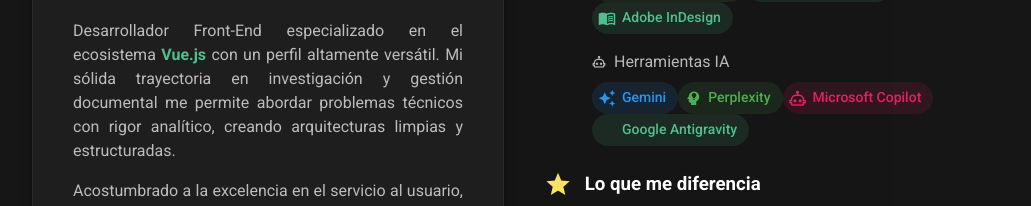
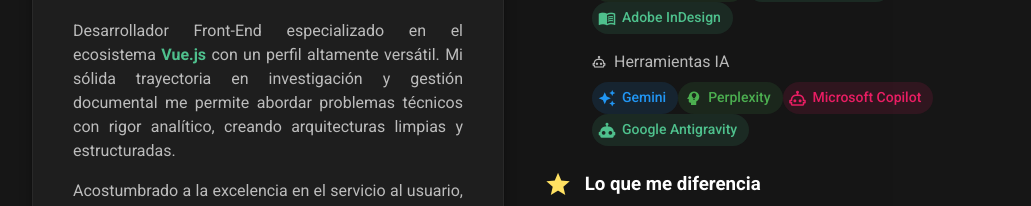
Before and after one commit to jltamayocabello-droid/mi-portafolio-vuetify, a Vue app: page / in a window 1280 px wide. Shown: the part 1536-1742 px from the top of the page, without its empty margins (124-1155 px from the left). Built offline with nearby package versions, Linux system fonts and the light colour scheme.

Commit message:
Se cambia logo de Google Antigravity

```diff
--- a/src/pages/HomePage.vue
+++ b/src/pages/HomePage.vue
@@ -569,7 +569,7 @@
     { name: 'Gemini', color: 'blue', icon: 'mdi-creation' },
     { name: 'Perplexity', color: 'green', icon: 'mdi-head-lightbulb' },
     { name: 'Microsoft Copilot', color: 'pink', icon: 'mdi-robot-outline' },
-    { name: 'Google Antigravity', color: 'primary', icon: 'mdi-robot-astronaut' },
+    { name: 'Google Antigravity', color: 'primary', icon: 'mdi-robot' },
   ]
 
   const differentiators = [
```
